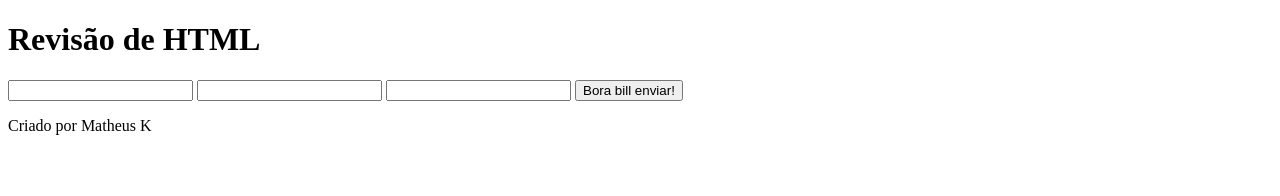
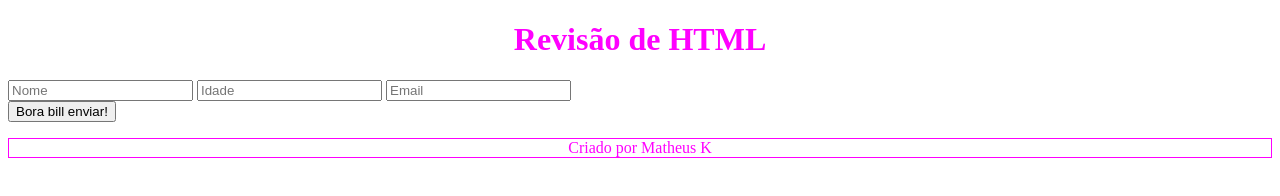
Before and after one commit to Illumimatt/programacao_web_cc_b_mkd, a plain HTML site: page index.html in a window 1280 px wide. Drawn offline with Linux system fonts and the light colour scheme.

Commit message:
1.1 do site

```diff
--- a/index.html
+++ b/index.html
@@ -7,11 +7,13 @@
     <link rel="stylesheet" href="style.css">
 </head>
 <body>
-    <h1>Revisão de HTML</h1>
-    <input type="text">
-    <input type="text">
-    <input type="text">
+    <h1 id="titulo">Revisão de HTML</h1>
+    <div class="entradas-usuario">
+    <input type="text" placeholder="Nome">
+    <input type="number" placeholder="Idade">
+    <input type="email"placeholder="Email">
+    <div>
     <input type="button" value="Bora bill enviar!">
-    <p>Criado por Matheus K</p>
+    <p class="rodape">Criado por Matheus K</p>
 </body>
 </html>
--- a/style.css
+++ b/style.css
@@ -0,0 +1,13 @@
+#titulo{
+    text-align: center;
+    color: magenta;
+}
+.rodape {
+    color:magenta;
+    text-align: center;
+    border: 1px, solid;
+}
+
+.entrada_usuario {
+    border: 1px, solid;
+}
```
